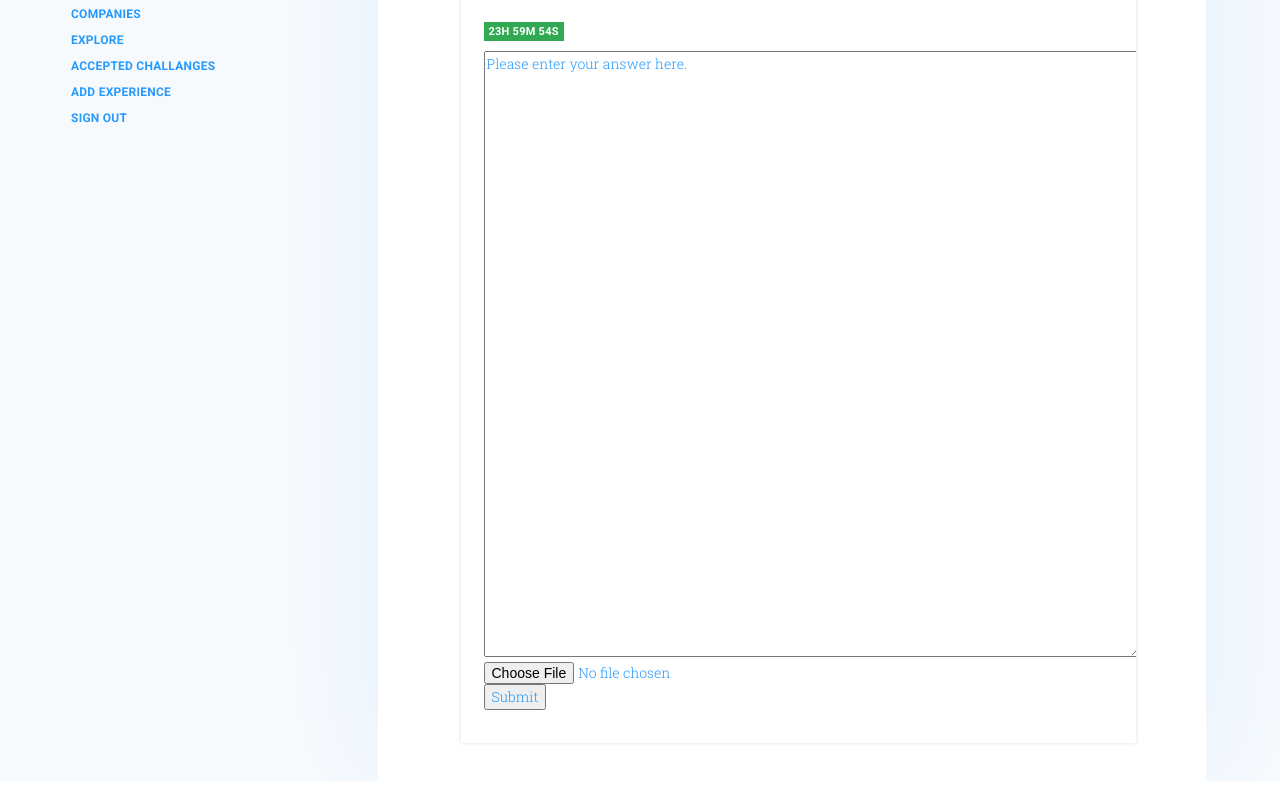
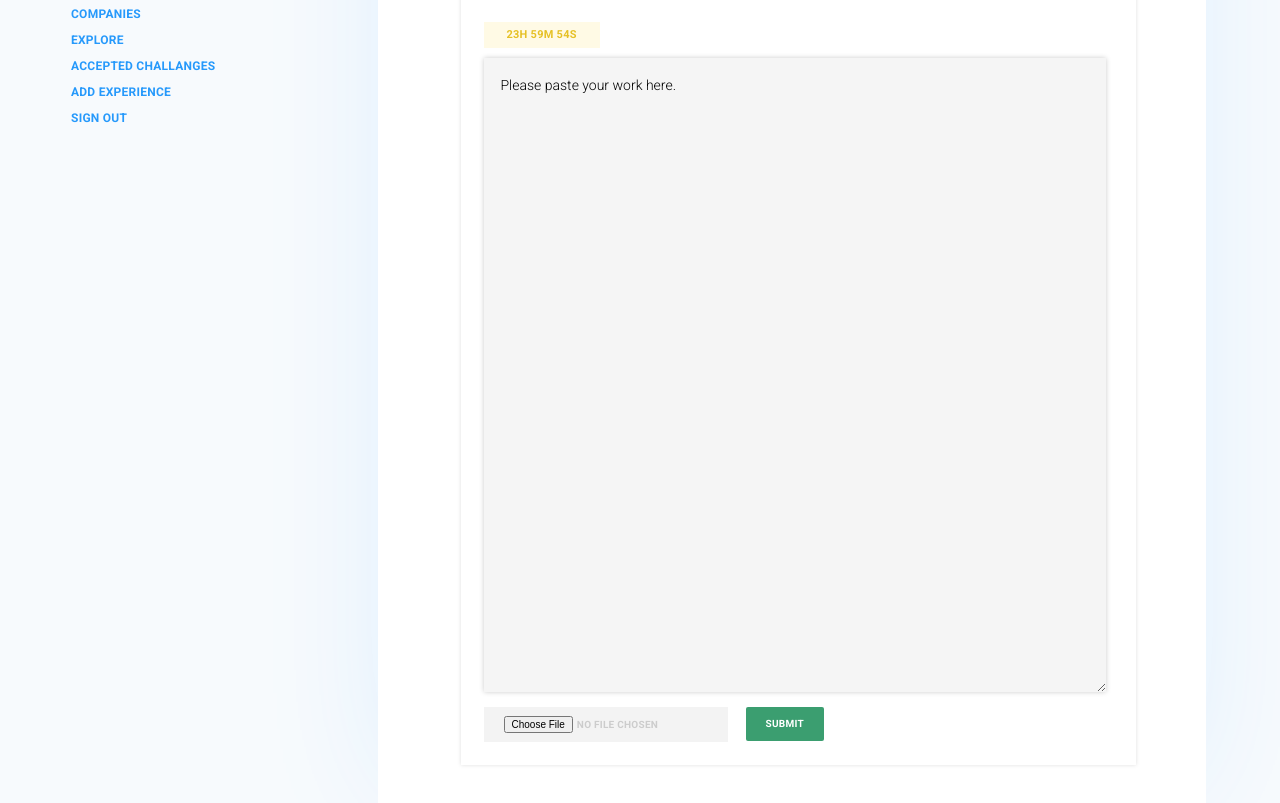
Before and after one commit to suziray/nextpath, a Flask app: template nextpath/templates/challenge.html in a window 1280 px wide. Shown: the part 196-999 px from the top of the page. Before the commit the page ends 971 px from the top, so only its background shows below. Run offline with Flask 2, Linux system fonts and the light colour scheme; the template is opened without the code that fills it, so the values that code supplies are empty; some libraries are stand-ins or nearby versions.

Commit message:
CSS Updates

```diff
--- a/nextpath/static/main.css
+++ b/nextpath/static/main.css
@@ -144,3 +144,56 @@ h3.welcome {
     border-bottom: 1px solid #ccc;
     padding-bottom: 9px;
 }
+
+
+#countdown {
+    color: #e6c127;
+    font-weight: 700;
+    font-size: 11px;
+    width: auto;
+    float: left;
+    padding: 7px 23px;
+    font-family: roboto;
+    background: #fff9dfcc;
+}
+
+.challengeBox {
+    width: 99%;
+    border:none !important;
+    background: #f5f5f5;
+    box-shadow: 0px 0px 5px #ccc;
+    padding: 17px;
+    color: #000;
+    font-family: roboto;
+    border-top: 7px solid #777;
+  }
+
+input[type="submit"] {
+      background: #3b9e70;
+      color: #fff;
+      font-family: roboto;
+      border: none;
+      text-transform: uppercase;
+      font-weight: 700;
+      font-size: 10px;
+      letter-spacing: 0.25px;
+      padding: 10px 20px;
+      border-radius: 2px;
+      float: left;
+}
+
+input[type="file"] {
+    display: block;
+    background: #f3f3f3 !important;
+    color: #ccc !important;
+    font-family: roboto;
+    border: none;
+    text-transform: uppercase;
+    font-weight: 700;
+    font-size: 10px;
+    letter-spacing: 0.25px;
+    padding: 9px 20px;
+    border-radius: 0px;
+    float: left;
+    margin-right: 18px;
+}
--- a/nextpath/templates/challenge.html
+++ b/nextpath/templates/challenge.html
@@ -37,7 +37,7 @@
             <h2 class="title">{{ challenge[0] }}</h2>
             <p class="shortDesc">{{ challenge[2] }}</p>
             <h4 class="time" id="countdown">24h 0m 0s</h4>
-            <textarea rows="30" cols="75">Please enter your answer here.</textarea>
+            <textarea class="challengeBox" rows="30" cols="75">Please paste your work here.</textarea>
             <form method=post enctype=multipart/form-data>
               <p><input type=file name=file><input type=submit value=Submit>
             </form>
```
